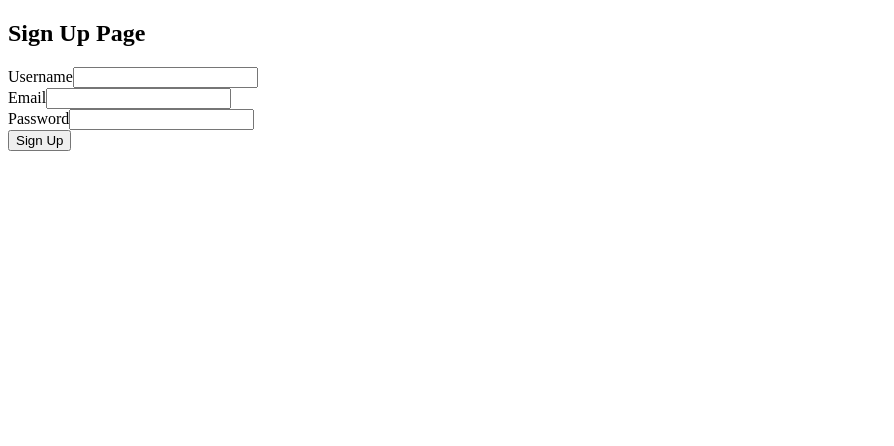
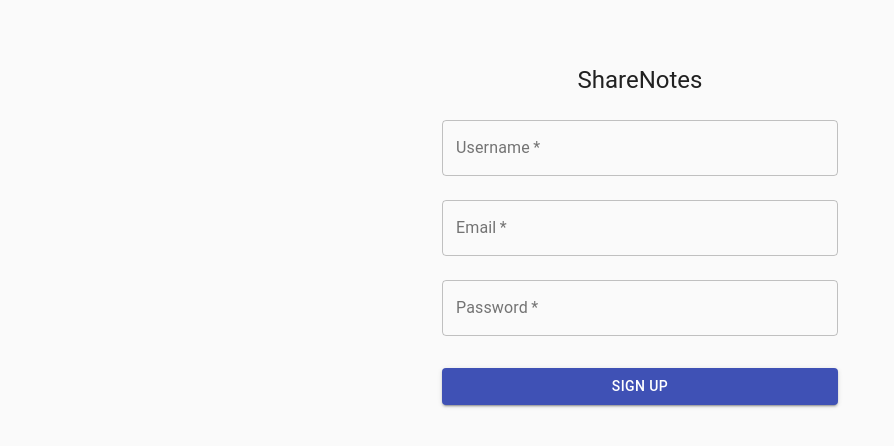
Before and after one commit to utsushiiro/sharenotes, a React app in the folder client/: page /sign_up in a window 1280 px wide. Shown: the top 446 px of the page, without its empty margins (0-894 px from the left). Built offline with nearby package versions, Linux system fonts and the light colour scheme; the HTML template or start-up script is replaced by a standard one.

Commit message:
apply material-ui

```diff
--- a/client/src/views/components/Login.tsx
+++ b/client/src/views/components/Login.tsx
@@ -1,11 +1,33 @@
 import * as React from "react";
 import { connect } from "react-redux";
-import { Form, FormGroup, Label, Input, Button, Container } from "reactstrap";
 import { ThunkDispatch } from "redux-thunk";
 import { State } from "../../state/types";
 import { Action } from "redux";
 import { authOperations } from "../../state/auth";
 import { useState } from "react";
+
+import Button from "@material-ui/core/Button";
+import CssBaseline from "@material-ui/core/CssBaseline";
+import TextField from "@material-ui/core/TextField";
+import Typography from "@material-ui/core/Typography";
+import { makeStyles } from "@material-ui/core/styles";
+import Container from "@material-ui/core/Container";
+
+const useStyles = makeStyles(theme => ({
+  paper: {
+    marginTop: theme.spacing(8),
+    display: "flex",
+    flexDirection: "column",
+    alignItems: "center"
+  },
+  form: {
+    width: "100%", // Fix IE 11 issue.
+    marginTop: theme.spacing(1)
+  },
+  submit: {
+    margin: theme.spacing(3, 0, 2)
+  }
+}));
 
 type Props = {
   onSubmit: (username: string, password: string) => void;
@@ -20,31 +42,49 @@ const Login: React.FC<Props> = ({ onSubmit }) => {
     onSubmit(username, password);
   };
 
+  const classes = useStyles();
   return (
-    <Container className="pt-4">
-      <h2 className="mb-4">Login Page</h2>
-      <Form onSubmit={onSubmitHandler}>
-        <FormGroup>
-          <Label>Username</Label>
-          <Input
-            name="text"
+    <Container component="main" maxWidth="xs">
+      <CssBaseline />
+      <div className={classes.paper}>
+        <Typography component="h1" variant="h5">
+          ShareNotes
+        </Typography>
+        <form className={classes.form} noValidate onSubmit={onSubmitHandler}>
+          <TextField
+            variant="outlined"
+            margin="normal"
+            required
+            fullWidth
+            label="Username"
+            name="username"
             onChange={e => {
               setUsername(e.currentTarget.value);
             }}
           />
-        </FormGroup>
-        <FormGroup>
-          <Label>Password</Label>
-          <Input
+          <TextField
+            variant="outlined"
+            margin="normal"
+            required
+            fullWidth
+            name="password"
+            label="Password"
             type="password"
-            name="password"
             onChange={e => {
               setPassword(e.currentTarget.value);
             }}
           />
-        </FormGroup>
-        <Button color="primary">Login</Button>
-      </Form>
+          <Button
+            type="submit"
+            fullWidth
+            variant="contained"
+            color="primary"
+            className={classes.submit}
+          >
+            Login
+          </Button>
+        </form>
+      </div>
     </Container>
   );
 };
--- a/client/src/views/components/Navbar.tsx
+++ b/client/src/views/components/Navbar.tsx
@@ -4,53 +4,62 @@ import { Link } from "react-router-dom";
 import { ThunkDispatch } from "redux-thunk";
 import { State } from "../../state/types";
 import { Action } from "../../state/notes/actions";
-import {
-  Collapse,
-  Navbar,
-  NavbarToggler,
-  Nav,
-  NavItem,
-  UncontrolledDropdown,
-  DropdownToggle,
-  DropdownMenu,
-  DropdownItem
-} from "reactstrap";
 import { authOperations } from "../../state/auth";
 import { User } from "../../state/auth/types";
 
+import { createStyles, makeStyles, Theme } from "@material-ui/core/styles";
+import AppBar from "@material-ui/core/AppBar";
+import Toolbar from "@material-ui/core/Toolbar";
+import Typography from "@material-ui/core/Typography";
+import Button from "@material-ui/core/Button";
+import IconButton from "@material-ui/core/IconButton";
+import MenuIcon from "@material-ui/icons/Menu";
+
+const useStyles = makeStyles((theme: Theme) =>
+  createStyles({
+    root: {
+      flexGrow: 1
+    },
+    menuButton: {
+      marginRight: theme.spacing(2)
+    },
+    title: {
+      flexGrow: 1
+    }
+  })
+);
 type Props = {
   loginUser: User;
-  onClick: () => void;
+  logoutButtonHandler: () => void;
 };
 
-const NoteList: React.FC<Props> = ({ onClick, loginUser }) => {
-  const [isOpen, setIsOpen] = React.useState(false);
+const Navbar: React.FC<Props> = ({ logoutButtonHandler, loginUser }) => {
+  const classes = useStyles();
 
   return (
-    <Navbar color="light" light expand="md">
-      <Link to="/">ShareNotes</Link>
-      <NavbarToggler onClick={() => setIsOpen(!isOpen)} />
-      <Collapse isOpen={isOpen} navbar>
-        <Nav className="ml-auto" navbar>
-          <NavItem>
-            <Link to="/notes/new" className="nav-link">
-              New Note
-            </Link>
-          </NavItem>
-          <UncontrolledDropdown nav inNavbar>
-            <DropdownToggle nav caret>
-              {loginUser.name}
-            </DropdownToggle>
-            <DropdownMenu right>
-              <DropdownItem>Option 1</DropdownItem>
-              <DropdownItem>Option 2</DropdownItem>
-              <DropdownItem divider />
-              <DropdownItem onClick={onClick}>Logout</DropdownItem>
-            </DropdownMenu>
-          </UncontrolledDropdown>
-        </Nav>
-      </Collapse>
-    </Navbar>
+    <div className={classes.root}>
+      <AppBar position="static">
+        <Toolbar>
+          <IconButton
+            edge="start"
+            className={classes.menuButton}
+            color="inherit"
+            aria-label="Menu"
+          >
+            <MenuIcon />
+          </IconButton>
+          <Typography variant="h6" className={classes.title}>
+            ShareNotes
+          </Typography>
+          <Button color="inherit" component={Link} to="/notes/new">
+            New
+          </Button>
+          <Button color="inherit" onClick={logoutButtonHandler}>
+            Logout
+          </Button>
+        </Toolbar>
+      </AppBar>
+    </div>
   );
 };
 
@@ -62,7 +71,7 @@ const mapStateToProps = ({ authState }: State) => {
 
 const mapDispatchToProps = (dispatch: ThunkDispatch<State, void, Action>) => {
   return {
-    onClick: () => {
+    logoutButtonHandler: () => {
       dispatch(authOperations.logout());
     }
   };
@@ -71,4 +80,4 @@ const mapDispatchToProps = (dispatch: ThunkDispatch<State, void, Action>) => {
 export default connect(
   mapStateToProps,
   mapDispatchToProps
-)(NoteList);
+)(Navbar);
--- a/client/src/views/components/Note.tsx
+++ b/client/src/views/components/Note.tsx
@@ -31,9 +31,9 @@ const Note: React.FC<Props> = ({
   return isFetching || note == null ? (
     <div>Loading...</div>
   ) : (
-    <div className="p-3">
+    <div>
       <h2>{note.title}</h2>
-      <div className="py-2">{note.content}</div>
+      <div>{note.content}</div>
       <Button color="primary" onClick={onClick}>
         Edit
       </Button>
--- a/client/src/views/components/NoteList.tsx
+++ b/client/src/views/components/NoteList.tsx
@@ -21,7 +21,7 @@ const NoteList: React.FC<Props> = ({ notes, onMount, isFetching }) => {
   }, []);
 
   return (
-    <div className="p-3">
+    <div>
       {isFetching ? (
         <div>Loading...</div>
       ) : (
--- a/client/src/views/components/SignUp.tsx
+++ b/client/src/views/components/SignUp.tsx
@@ -1,11 +1,33 @@
 import * as React from "react";
 import { connect } from "react-redux";
-import { Form, FormGroup, Label, Input, Button, Container } from "reactstrap";
 import { ThunkDispatch } from "redux-thunk";
 import { State } from "../../state/types";
 import { Action } from "redux";
 import { authOperations } from "../../state/auth";
 import { useState } from "react";
+
+import Button from "@material-ui/core/Button";
+import CssBaseline from "@material-ui/core/CssBaseline";
+import TextField from "@material-ui/core/TextField";
+import Typography from "@material-ui/core/Typography";
+import { makeStyles } from "@material-ui/core/styles";
+import Container from "@material-ui/core/Container";
+
+const useStyles = makeStyles(theme => ({
+  paper: {
+    marginTop: theme.spacing(8),
+    display: "flex",
+    flexDirection: "column",
+    alignItems: "center"
+  },
+  form: {
+    width: "100%", // Fix IE 11 issue.
+    marginTop: theme.spacing(1)
+  },
+  submit: {
+    margin: theme.spacing(3, 0, 2)
+  }
+}));
 
 type Props = {
   onSubmit: (username: string, email: string, password: string) => void;
@@ -21,40 +43,62 @@ const SignUp: React.FC<Props> = ({ onSubmit }) => {
     onSubmit(username, email, password);
   };
 
+  const classes = useStyles();
   return (
-    <Container className="pt-4">
-      <h2 className="mb-4">Sign Up Page</h2>
-      <Form onSubmit={onSubmitHandler}>
-        <FormGroup>
-          <Label>Username</Label>
-          <Input
-            name="text"
+    <Container component="main" maxWidth="xs">
+      <CssBaseline />
+      <div className={classes.paper}>
+        <Typography component="h1" variant="h5">
+          ShareNotes
+        </Typography>
+        <form className={classes.form} noValidate onSubmit={onSubmitHandler}>
+          <TextField
+            variant="outlined"
+            margin="normal"
+            required
+            fullWidth
+            label="Username"
+            name="username"
             onChange={e => {
               setUsername(e.currentTarget.value);
             }}
           />
-        </FormGroup>
-        <FormGroup>
-          <Label>Email</Label>
-          <Input
-            name="text"
+
+          <TextField
+            variant="outlined"
+            margin="normal"
+            required
+            fullWidth
+            label="Email"
+            name="email"
             onChange={e => {
               setEmail(e.currentTarget.value);
             }}
           />
-        </FormGroup>
-        <FormGroup>
-          <Label>Password</Label>
-          <Input
+
+          <TextField
+            variant="outlined"
+            margin="normal"
+            required
+            fullWidth
+            name="password"
+            label="Password"
             type="password"
-            name="password"
             onChange={e => {
               setPassword(e.currentTarget.value);
             }}
           />
-        </FormGroup>
-        <Button color="primary">Sign Up</Button>
-      </Form>
+          <Button
+            type="submit"
+            fullWidth
+            variant="contained"
+            color="primary"
+            className={classes.submit}
+          >
+            Sign Up
+          </Button>
+        </form>
+      </div>
     </Container>
   );
 };
--- a/client/src/views/containers/App.tsx
+++ b/client/src/views/containers/App.tsx
@@ -3,12 +3,14 @@ import { Route, Switch } from "react-router-dom";
 import NoteList from "../components/NoteList";
 import Note from "../components/Note";
 import Editor from "../components/Editor";
-import { Container } from "reactstrap";
 import Navbar from "../components/Navbar";
+import CssBaseline from "@material-ui/core/CssBaseline";
+import Container from "@material-ui/core/Container";
 
 const App: React.FC = () => {
   return (
     <>
+      <CssBaseline />
       <Navbar />
       <Container>
         <Switch>
```
Also changed, not shown: client/src/views/components/Editor.tsx (+1 -1 lines).
